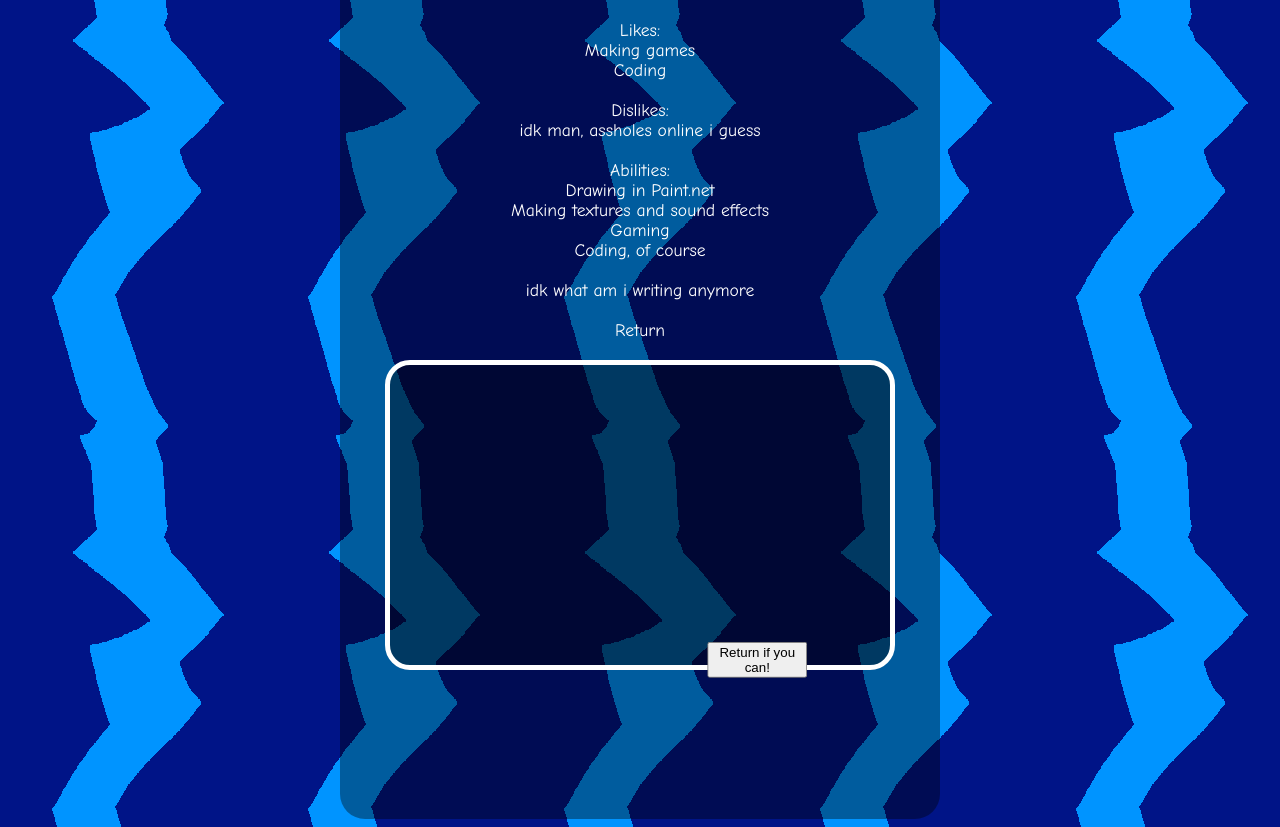
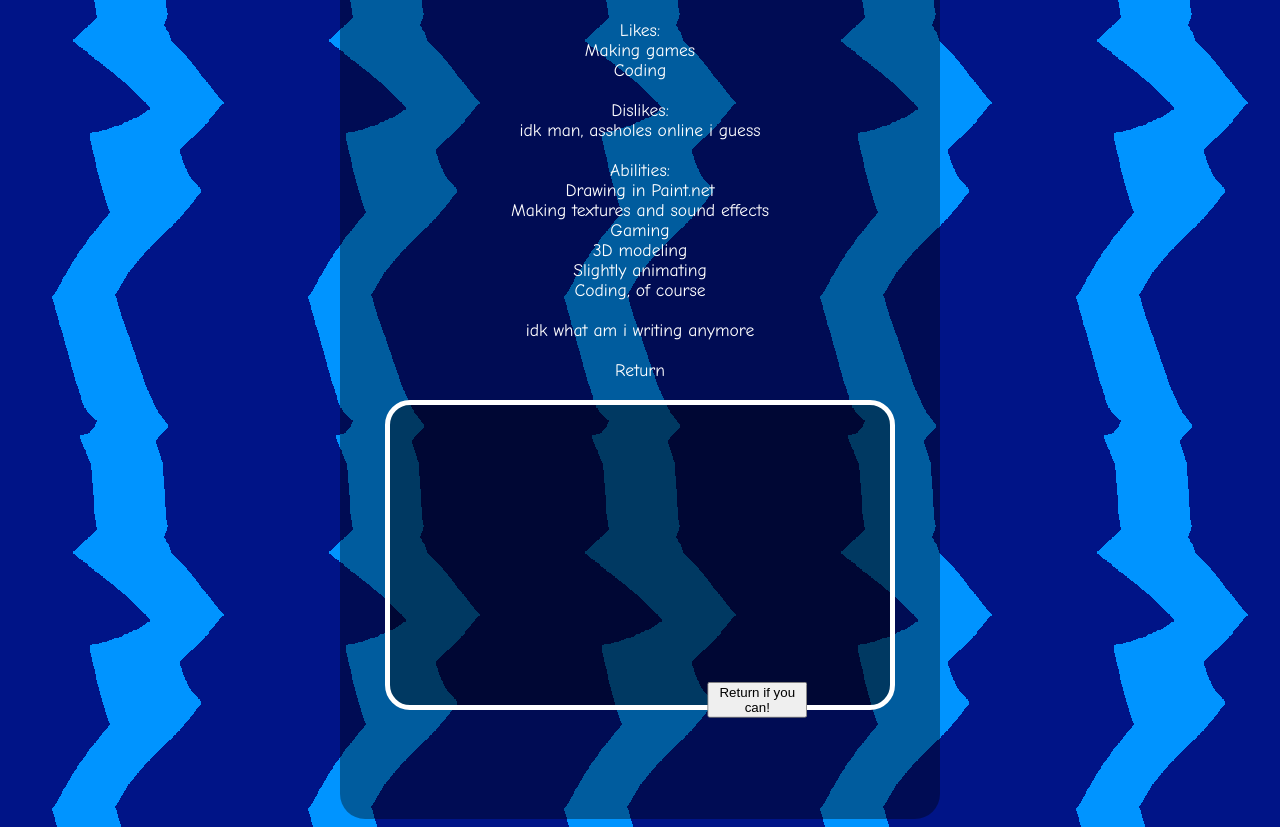
Before and after one commit to NotFurnace/imnotfurnace, a plain HTML site: page morestuff.html in a window 1280 px wide. Shown: the part 118-945 px from the top of the page. Drawn offline with Linux system fonts and the light colour scheme.

Commit message:
Add files via upload

```diff
--- a/morestuff.html
+++ b/morestuff.html
@@ -22,6 +22,8 @@
         <text>Drawing in Paint.net</text><br>
         <text>Making textures and sound effects</text><br>
         <text>Gaming</text><br>
+        <text>3D modeling</text><br>
+        <text>Slightly animating</text><br>
         <text>Coding, of course</text><br><br>
 
         <text>idk what am i writing anymore</text><br><br>
```
Also changed, not shown: index.html (+2 -1 lines).
